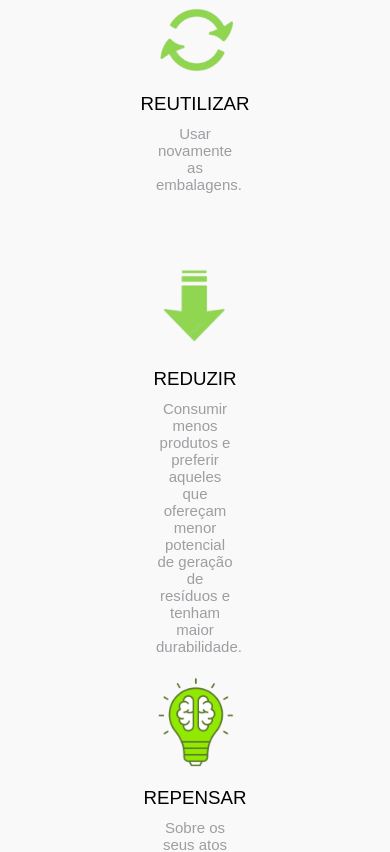
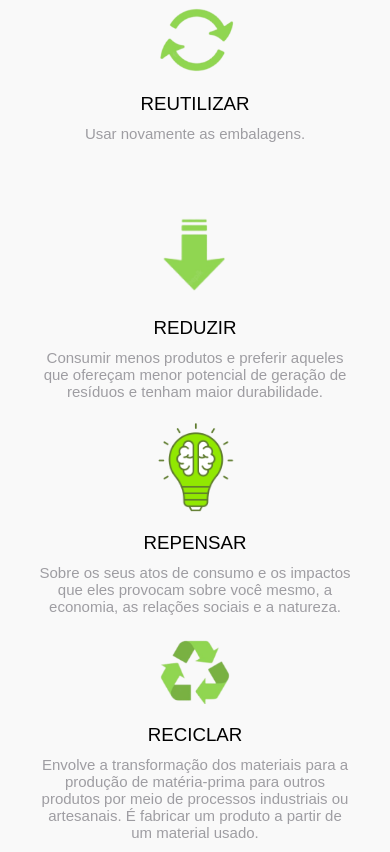
Before and after one commit to LipeGabriell/projeto-reger-host, a React (Vite) app in the folder frontend/: page / in a window 390 px wide. Shown: the part 3020-3872 px from the top of the page. Built offline with nearby package versions, Linux system fonts and the light colour scheme; a web font is replaced by a local one.

Commit message:
alterado dicas

```diff
--- a/frontend/src/assets/Components/Containers/Dicas/dicas.css
+++ b/frontend/src/assets/Components/Containers/Dicas/dicas.css
@@ -50,10 +50,16 @@ html {
   html:not(.no-js) [data-aos^=fade][data-aos^=fade] {
     opacity: 1 !important;
   }
+  html:not(.no-js) [data-aos^=zoom][data-aos^=zoom] {
+    opacity: 1 !important;
+  }
   html:not(.no-js) [data-aos=fade-left] {
     transform: none !important;
   }
   html:not(.no-js) [data-aos=fade-right] {
+    transform: none !important;
+  }
+  html:not(.no-js) [data-aos=zoom-out] {
     transform: none !important;
   }
 }
@@ -97,7 +103,7 @@ html {
   }
   #dicas p {
     align-self: center;
-    max-width: 20vw;
+    max-width: 80vw;
     text-align: center;
     height: -moz-fit-content;
     height: fit-content;
--- a/frontend/src/assets/Components/Containers/Dicas/dicas.scss
+++ b/frontend/src/assets/Components/Containers/Dicas/dicas.scss
@@ -58,7 +58,7 @@
         p
         {
             align-self: center;
-            max-width: 20vw;
+            max-width: 80vw;
             text-align: center;
             height: fit-content;
             text-align: center;
```
